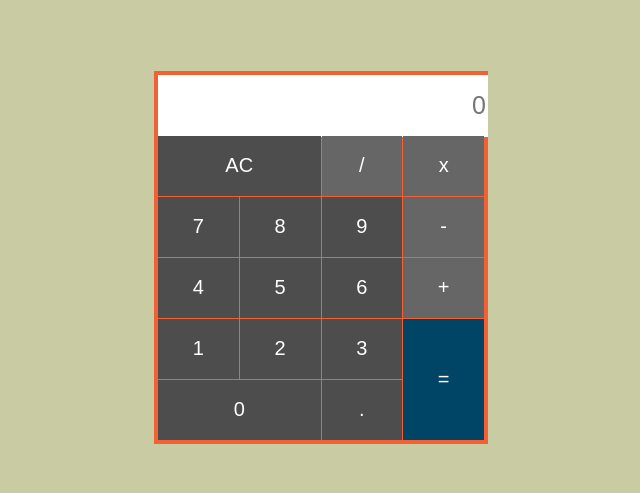
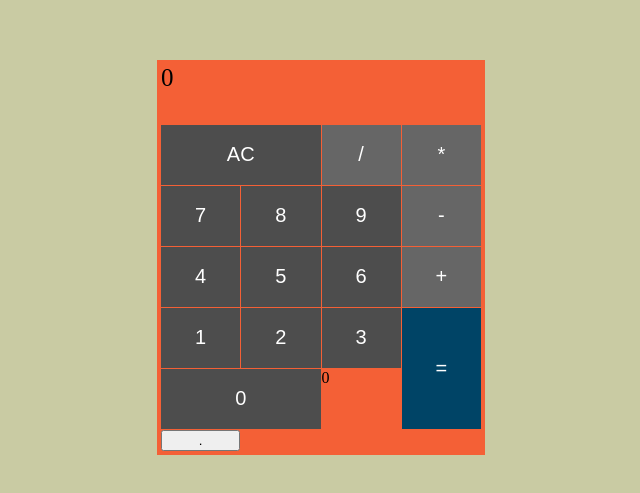
Before and after one commit to nikita-496/free-code-camp, a React (Create React App) app in the folder FrontEnd/calculator/: page / in a window 1280 px wide. Shown: the part 151-644 px from the top of the page, without its empty margins (319-959 px from the left). Built offline with nearby package versions, Linux system fonts and the light colour scheme.

Commit message:
added functionality to the calculator (i.e. you can perform basic operations with numbers)

```diff
--- a/FrontEnd/calculator/src/App.js
+++ b/FrontEnd/calculator/src/App.js
@@ -1,5 +1,9 @@
 import React, { Component } from "react";
 import propTypes from "prop-types";
+import { create, all } from "mathjs"
+
+const config = { }
+const math = create(all, config)
 
 //Данные
 const collectionNum  = [
@@ -7,43 +11,34 @@ const collectionNum  = [
     ]
 
     const COLLECTIONTOOLS = [
-      {name : "AC", class: 'item clean', id : 'clear'}, {name : '/', class: 'item-division manipulation', id : 'divide'},{name : 'x', class: 'item-multi manipulation', id : 'multiply'},{name : '-', class: 'item-minus manipulation', id : 'subtract'}, {name : "+", class: 'item-plus manipulation', id : 'add'}, {name : "=", class: 'item-equal equal', id : 'equals'},{name : ".", class: 'item', id : 'decimal'},{name : "0", class: 'item-nil nil', id : 'zero'}
+      {name : "AC", class: 'item clean', id : 'clear'}, {name : '/', class: 'item-division manipulation', id : 'divide'},{name : '*', class: 'item-multi manipulation', id : 'multiply'},{name : '-', class: 'item-minus manipulation', id : 'subtract'}, {name : "+", class: 'item-plus manipulation', id : 'add'}, {name : "=", class: 'item-equal equal', id : 'equals'},{name : ".", class: 'item-decimal', id : 'decimal'},{name : "0", class: 'item-nil nil', id : 'zero'}
     ]
 
     class App extends Component {
       constructor(props){
         super(props);
        this.state = { currentValue: '0'};
-       this.setValue = this.setValue.bind(this)
+       this.setValue = this.setValue.bind(this);
+       this.outputValue = this.outputValue.bind(this);
       }
 
 
       setValue (items) {
-        let num = ""
-        if (items === "AC") {
-          num = '0'
+        let input = this.state.currentValue;
+         if (items === "AC") {
+          input = '0';
         }
         else {
-            num+=(items)
+          if(input === '0') {input = ""}
+          input += items
+
         }
-
-        this.setState ({ currentValue: num })
-
-
-        /*
-          //let num = this.state.currentValue
-          console.log(items)
-          if (items === "AC") { this.setState({ currentValue: '0' }) }
-
-          this.setState ({
-            //currentValue: num.concat(items)
-            currentValue: items
-          })
-          */
-
+        this.setState ({ currentValue: input })
       }
 
-      outputValue () {
+       outputValue () {
+         let output = this.state.currentValue;
+         this.setState ({currentValue: math.evaluate(output)})
 
       }
 
@@ -52,12 +47,13 @@ const collectionNum  = [
         return(
             <div className="calculator">
 
-            <input className = "format_display" name = "textview" type = "text"  id = "display" placeholder = {currentValue}></input>
+            <div className = "formulaScreen"> {currentValue} </div>
+            <div className = "format_display" id = "display"> {currentValue} </div>
 
-              {collectionNum.map(item => <Tools text = {item.name} trigger = {item.id} nameClass = {item.class} setValue = {this.setValue}/>)}
+              {collectionNum.map(item => <Tools text = {item.name} trigger = {item.id} nameClass = {item.class} setValue = {this.setValue} output = {this.outputValue}/>)}
 
 
-              {COLLECTIONTOOLS.map(item => <Tools text = {item.name} trigger = {item.id} nameClass = {item.class} setValue = {this.setValue}/>)}
+              {COLLECTIONTOOLS.map(item => <Tools text = {item.name} trigger = {item.id} nameClass = {item.class} setValue = {this.setValue} output = {this.outputValue}/>)}
 
             </div>
         )
@@ -73,12 +69,22 @@ const collectionNum  = [
         constructor(props){
             super(props);
             this.state = {currentValue: this.props.text}
+            this.handleClick = this.handleClick.bind(this)
         }
+
+        handleClick() {
+          if (this.props.text !== "=") {
+           this.props.setValue(this.state.currentValue)
+          }
+          else {this.props.output()}
+        }
+
 
       render() {
         const {text,nameClass,trigger} = this.props;
+
         return(
-              <button className={nameClass} id = {trigger} onClick = { () => { this.props.setValue(this.state.currentValue) }}>
+              <button className={nameClass} id = {trigger} onClick = {this.handleClick}>
                 {text}
               </button>
         )
```
